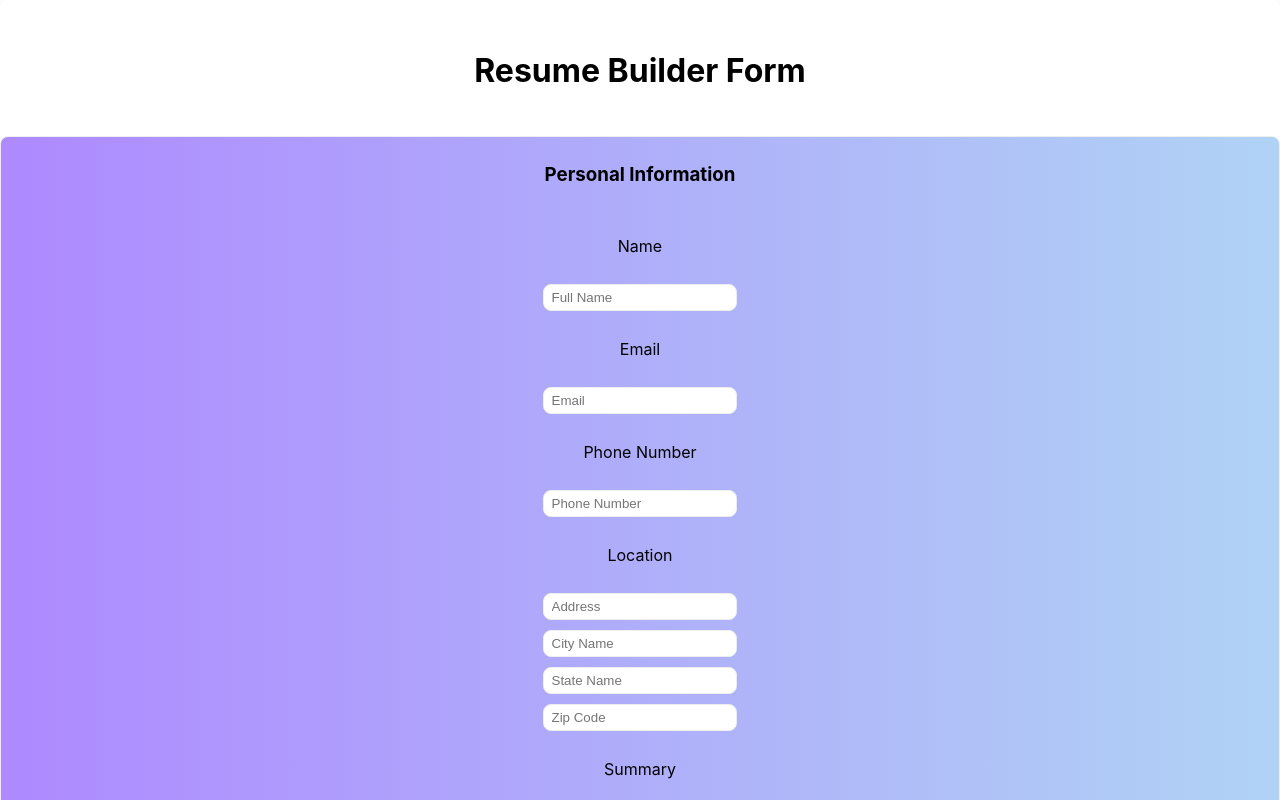
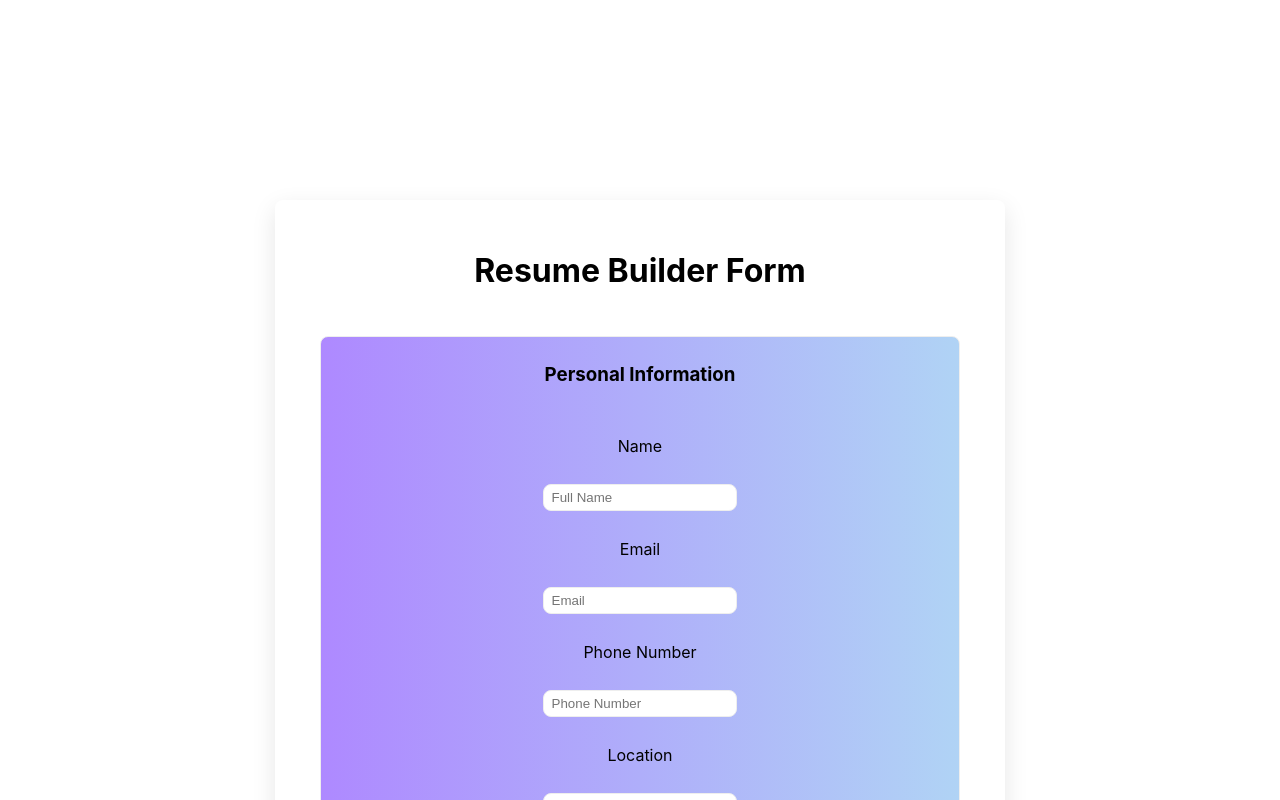
Before and after one commit to colaola20/hirehub, a React (Vite) app in the folder frontend/frontend/: page /resume_form in a window 1280 px wide. Shown: the top 800 px of the page. Built offline with nearby package versions, Linux system fonts and the light colour scheme.

Commit message:
changed some sizes

```diff
--- a/frontend/frontend/src/pages/resumeform.css
+++ b/frontend/frontend/src/pages/resumeform.css
@@ -1,3 +1,9 @@
+.container{
+    padding: 200px;
+    padding-left: 275px;
+    padding-right: 275px;
+}
+
 .form-box{
     background-color: #fff;
     display: flex;
@@ -6,8 +12,6 @@
     padding: 20px;
     border-radius: 8px;
     width: 100%;
-    max-width: 1200px;
-    min-width: 100vw;
     box-shadow: 0px 8px 24px rgba(0,0,0,0.1);
     color: black;
 }
@@ -24,8 +28,8 @@
     flex-direction: column;
     align-items: center;
     gap: 10px;
-    width: 100%;
-    min-width: 100vw;
+    width: 80%;
+    min-width: 50vw;
     box-sizing: border-box;
     border-radius: 8px;
     margin: 15px 0;
```
